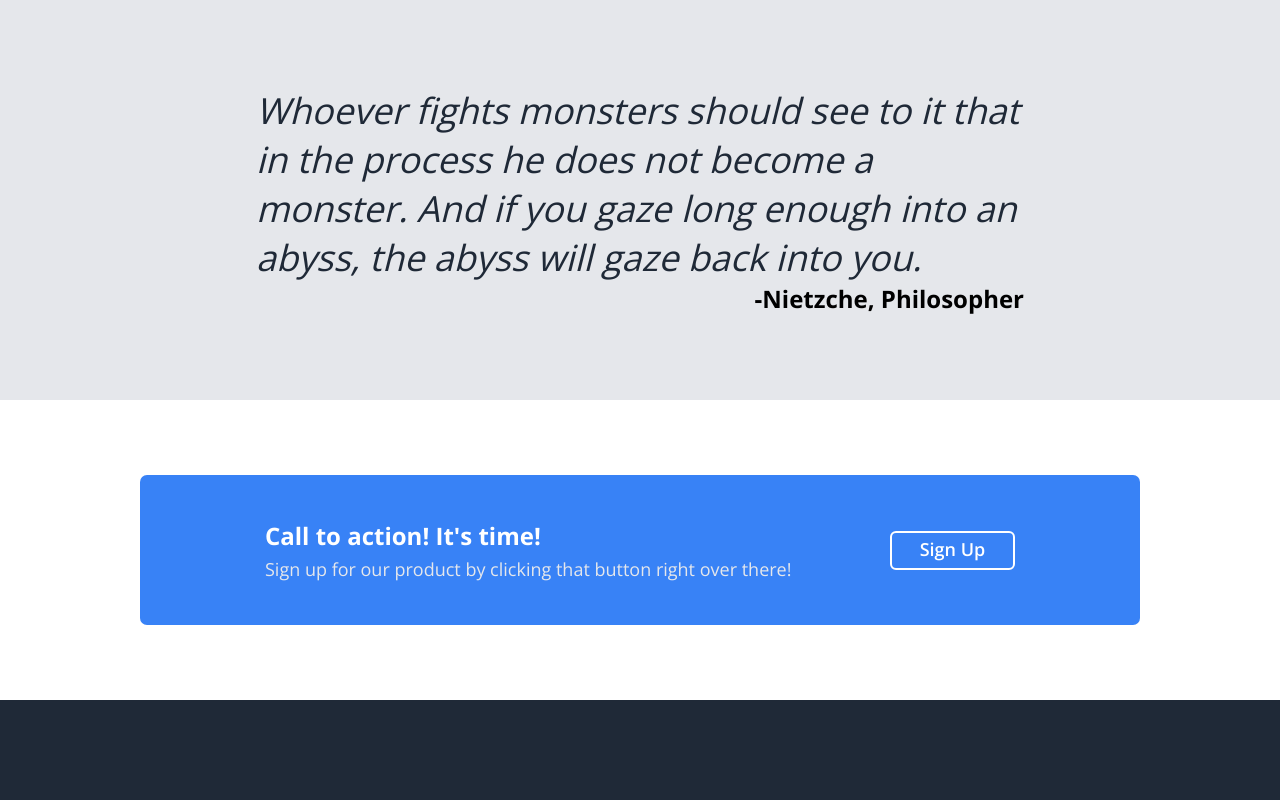
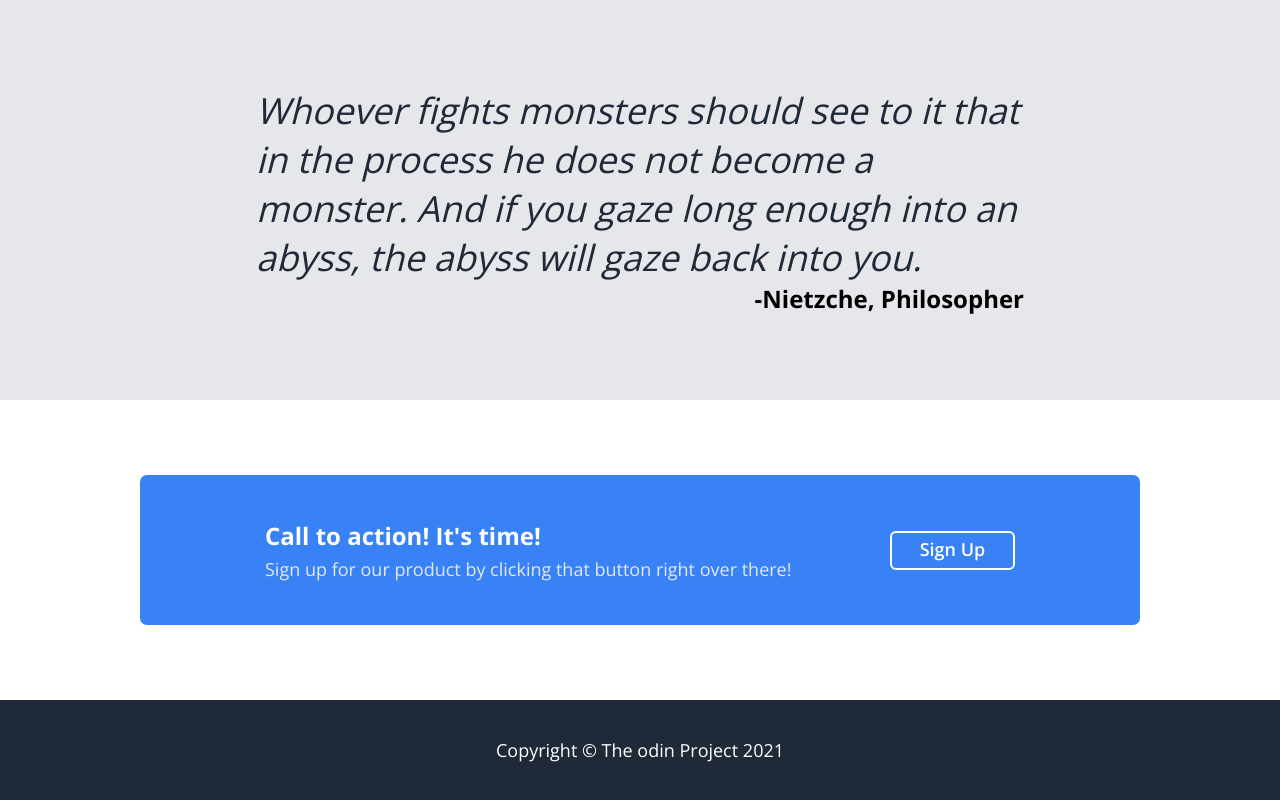
Before and after one commit to NeonEvergreen/landing-page, a plain HTML site: page index.html in a window 1280 px wide. Shown: the part 1048-1848 px from the top of the page. Before the commit the page ends 1748 px from the top, so only its background shows below. Drawn offline with nearby package versions, Linux system fonts and the light colour scheme.

Commit message:
Add footer

```diff
--- a/index.html
+++ b/index.html
@@ -92,4 +92,10 @@
         </div>
     </div>
 
+    <!-- final footer -->
+    <div class="footer-container">
+        <footer>
+            <div class="footer-text">Copyright &copy The odin Project 2021</div>
+        </footer>
+    </div>
 </body>
--- a/styles.css
+++ b/styles.css
@@ -214,3 +214,16 @@ color: #1f2937;
     padding-top: 4px;
     width: 125px;
 }
+
+
+/* footer */
+.footer-container{
+    height: 100px;
+    display: flex;
+    justify-content: center;
+    align-items: center;
+}
+
+.footer-text{
+    color: white;
+}
```
